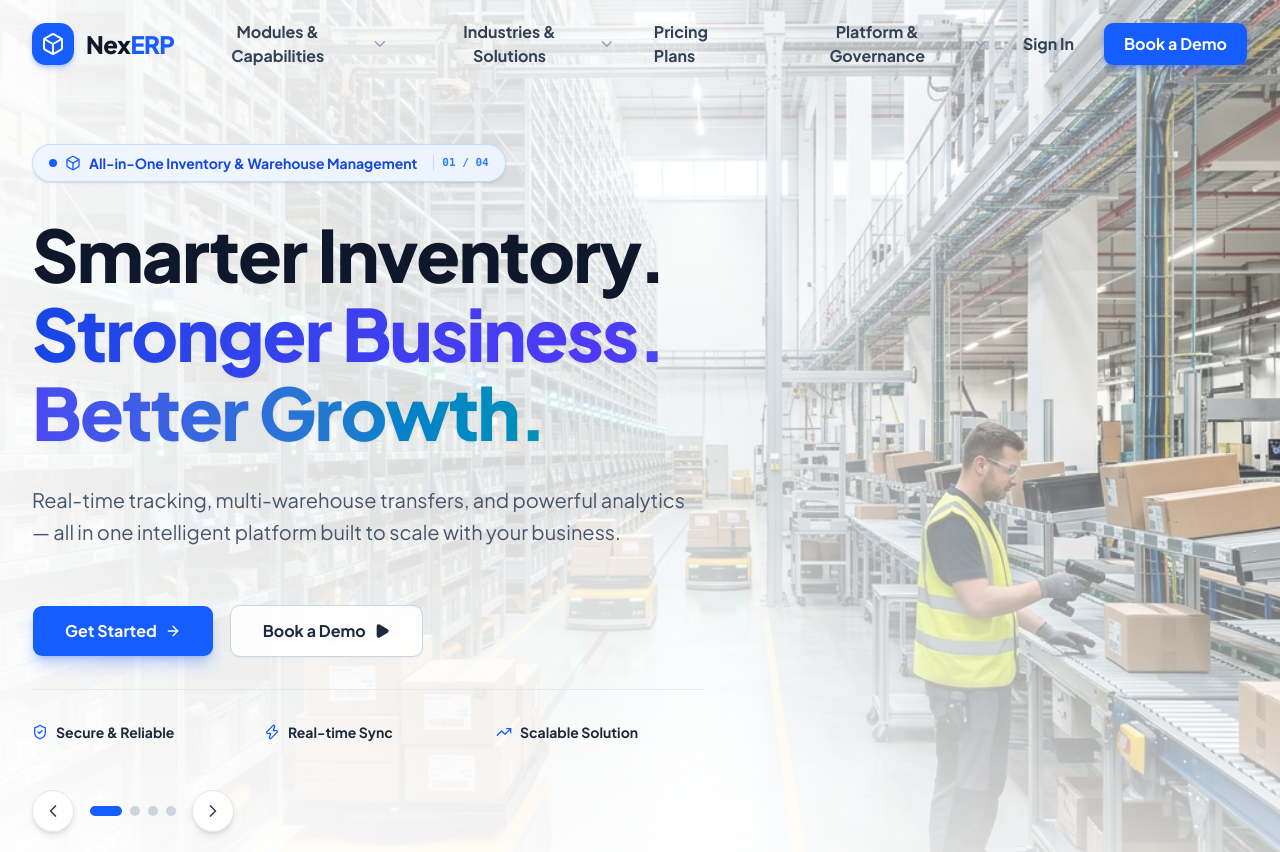
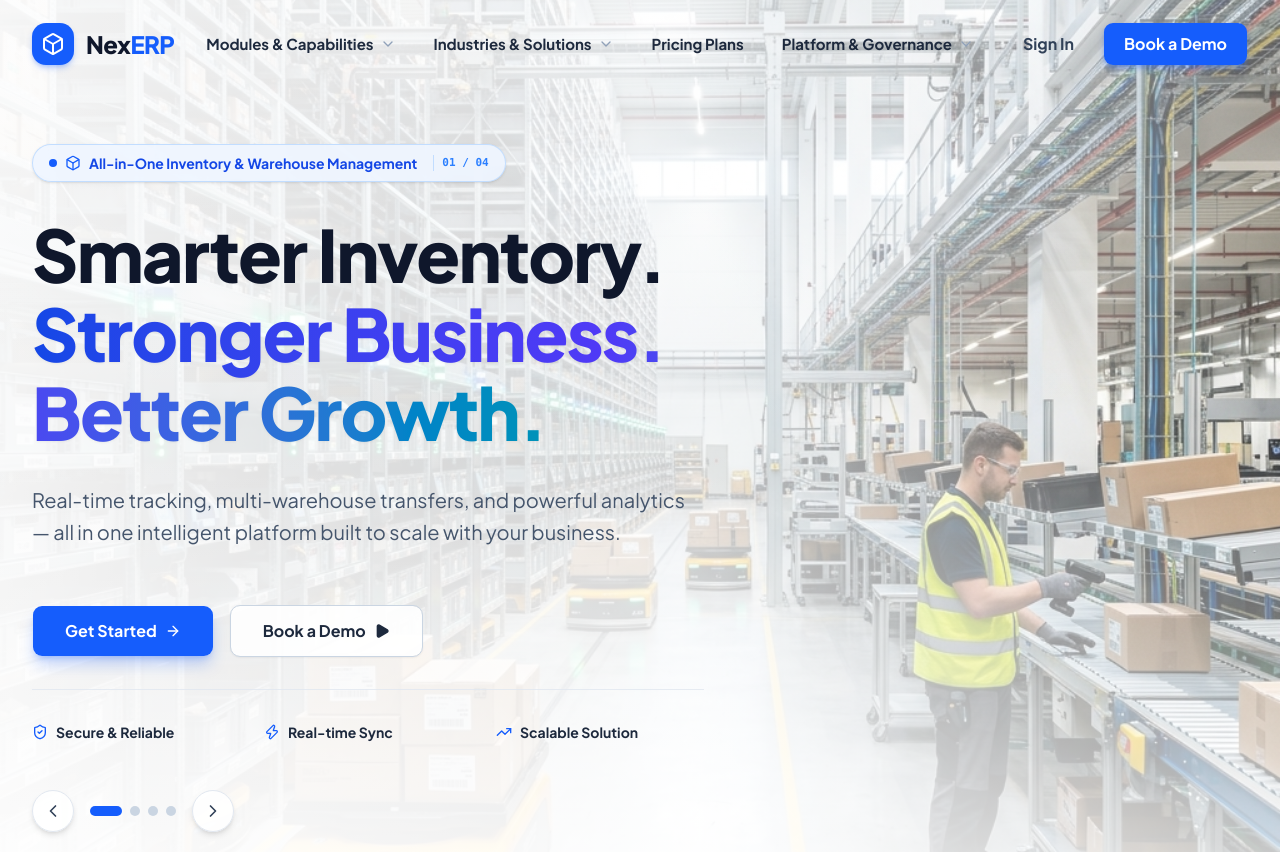
Before and after one commit to arhamsolution-me/ERP, a Next.js app in the folder apps/web/: page / in a window 1280 px wide. Shown: the top 852 px of the page. Built offline with nearby package versions, Linux system fonts and the light colour scheme.

Commit message:
fix: Plus Jakarta Sans font properly applied site-wide + sharper header nav text clarity

```diff
--- a/apps/web/app/globals.css
+++ b/apps/web/app/globals.css
@@ -7,7 +7,7 @@
   --color-primary: #1E3A8A;
   --color-secondary: #3B82F6;
   --color-accent: #10B981;
-  --font-sans: var(--font-sans), 'Plus Jakarta Sans', ui-sans-serif, system-ui, sans-serif;
+  --font-sans: 'Plus Jakarta Sans', ui-sans-serif, system-ui, -apple-system, sans-serif;
 }
 
 /* Custom premium styles */
@@ -127,12 +127,15 @@
 @layer base {
   * {
     @apply border-border outline-ring/50;
+    font-family: 'Plus Jakarta Sans', ui-sans-serif, system-ui, -apple-system, sans-serif;
   }
   body {
     @apply bg-background text-foreground;
+    font-family: 'Plus Jakarta Sans', ui-sans-serif, system-ui, -apple-system, sans-serif;
   }
   html {
     @apply font-sans;
+    font-family: 'Plus Jakarta Sans', ui-sans-serif, system-ui, -apple-system, sans-serif;
   }
   td, th {
     @apply tabular-nums;
--- a/apps/web/app/layout.tsx
+++ b/apps/web/app/layout.tsx
@@ -25,8 +25,8 @@ export default function RootLayout({
 }>) {
   return (
     <ClerkProvider>
-      <html lang="en" className={cn("font-sans", jakarta.variable, jakarta.className)}>
-        <body className={`${jakarta.className} antialiased bg-gray-50 text-slate-900`}>
+      <html lang="en" className={`${jakarta.variable} font-sans antialiased`} style={{ fontFamily: "'Plus Jakarta Sans', ui-sans-serif, system-ui, sans-serif" }}>
+        <body className={`${jakarta.className} antialiased bg-gray-50 text-slate-900`} style={{ fontFamily: "'Plus Jakarta Sans', ui-sans-serif, system-ui, sans-serif" }}>
           <Providers>
             {children}
           </Providers>
--- a/apps/web/components/marketing-header.tsx
+++ b/apps/web/components/marketing-header.tsx
@@ -191,10 +191,10 @@ export function MarketingHeader() {
               <Box className="w-6 h-6" />
             </div>
             <div className="flex items-center gap-2">
-              <span className={`text-2xl font-extrabold tracking-tight font-sans transition-colors ${
+              <span className={`text-2xl font-black tracking-tight transition-colors ${
                 isScrolled ? "text-white" : "text-slate-900"
               }`}>
-                Nex<span className={isScrolled ? "text-blue-200 font-black" : "text-blue-600 font-black"}>ERP</span>
+                Nex<span className={isScrolled ? "text-blue-200" : "text-blue-600"}>ERP</span>
               </span>
             </div>
           </Link>
@@ -206,14 +206,14 @@ export function MarketingHeader() {
             <button
               onClick={() => toggleMenu("modules")}
               onMouseEnter={() => setActiveMenu("modules")}
-              className={`flex items-center gap-1.5 px-4 py-2.5 text-base font-bold rounded-lg transition-all ${
+              className={`flex items-center gap-1.5 px-4 py-2.5 text-[15px] font-bold rounded-lg transition-all ${
                 activeMenu === "modules"
                   ? isScrolled ? "bg-blue-800 text-white" : "bg-blue-50 text-blue-600"
-                  : isScrolled ? "text-blue-50 hover:bg-blue-800/80" : "text-slate-700 hover:text-slate-900 hover:bg-slate-100/80"
+                  : isScrolled ? "text-white/90 hover:bg-blue-800/70 hover:text-white" : "text-slate-800 hover:text-blue-600 hover:bg-slate-100"
               }`}
             >
-              <span>Modules & Capabilities</span>
-              <ChevronDown className={`w-4.5 h-4.5 transition-transform duration-200 ${
+              <span>Modules &amp; Capabilities</span>
+              <ChevronDown className={`w-4 h-4 transition-transform duration-200 ${
                 activeMenu === "modules" ? "rotate-180" : ""
               } ${isScrolled ? "text-blue-200" : "text-slate-400"}`} />
             </button>
@@ -222,14 +222,14 @@ export function MarketingHeader() {
             <button
               onClick={() => toggleMenu("industries")}
               onMouseEnter={() => setActiveMenu("industries")}
-              className={`flex items-center gap-1.5 px-4 py-2.5 text-base font-bold rounded-lg transition-all ${
+              className={`flex items-center gap-1.5 px-4 py-2.5 text-[15px] font-bold rounded-lg transition-all ${
                 activeMenu === "industries"
                   ? isScrolled ? "bg-blue-800 text-white" : "bg-blue-50 text-blue-600"
-                  : isScrolled ? "text-blue-50 hover:bg-blue-800/80" : "text-slate-700 hover:text-slate-900 hover:bg-slate-100/80"
+                  : isScrolled ? "text-white/90 hover:bg-blue-800/70 hover:text-white" : "text-slate-800 hover:text-blue-600 hover:bg-slate-100"
               }`}
             >
-              <span>Industries & Solutions</span>
-              <ChevronDown className={`w-4.5 h-4.5 transition-transform duration-200 ${
+              <span>Industries &amp; Solutions</span>
+              <ChevronDown className={`w-4 h-4 transition-transform duration-200 ${
                 activeMenu === "industries" ? "rotate-180" : ""
               } ${isScrolled ? "text-blue-200" : "text-slate-400"}`} />
             </button>
@@ -238,8 +238,8 @@ export function MarketingHeader() {
             <Link
               href="/pricing"
               onClick={() => setActiveMenu(null)}
-              className={`px-4 py-2.5 text-base font-bold rounded-lg transition-all ${
-                isScrolled ? "text-blue-50 hover:bg-blue-800/80" : "text-slate-700 hover:text-slate-900 hover:bg-slate-100/80"
+              className={`px-4 py-2.5 text-[15px] font-bold rounded-lg transition-all ${
+                isScrolled ? "text-white/90 hover:bg-blue-800/70 hover:text-white" : "text-slate-800 hover:text-blue-600 hover:bg-slate-100"
               }`}
             >
               Pricing Plans
@@ -249,14 +249,14 @@ export function MarketingHeader() {
             <button
               onClick={() => toggleMenu("platform")}
               onMouseEnter={() => setActiveMenu("platform")}
-              className={`flex items-center gap-1.5 px-4 py-2.5 text-base font-bold rounded-lg transition-all ${
+              className={`flex items-center gap-1.5 px-4 py-2.5 text-[15px] font-bold rounded-lg transition-all ${
                 activeMenu === "platform"
                   ? isScrolled ? "bg-blue-800 text-white" : "bg-blue-50 text-blue-600"
-                  : isScrolled ? "text-blue-50 hover:bg-blue-800/80" : "text-slate-700 hover:text-slate-900 hover:bg-slate-100/80"
+                  : isScrolled ? "text-white/90 hover:bg-blue-800/70 hover:text-white" : "text-slate-800 hover:text-blue-600 hover:bg-slate-100"
               }`}
             >
-              <span>Platform & Governance</span>
-              <ChevronDown className={`w-4.5 h-4.5 transition-transform duration-200 ${
+              <span>Platform &amp; Governance</span>
+              <ChevronDown className={`w-4 h-4 transition-transform duration-200 ${
                 activeMenu === "platform" ? "rotate-180" : ""
               } ${isScrolled ? "text-blue-200" : "text-slate-400"}`} />
             </button>
```
